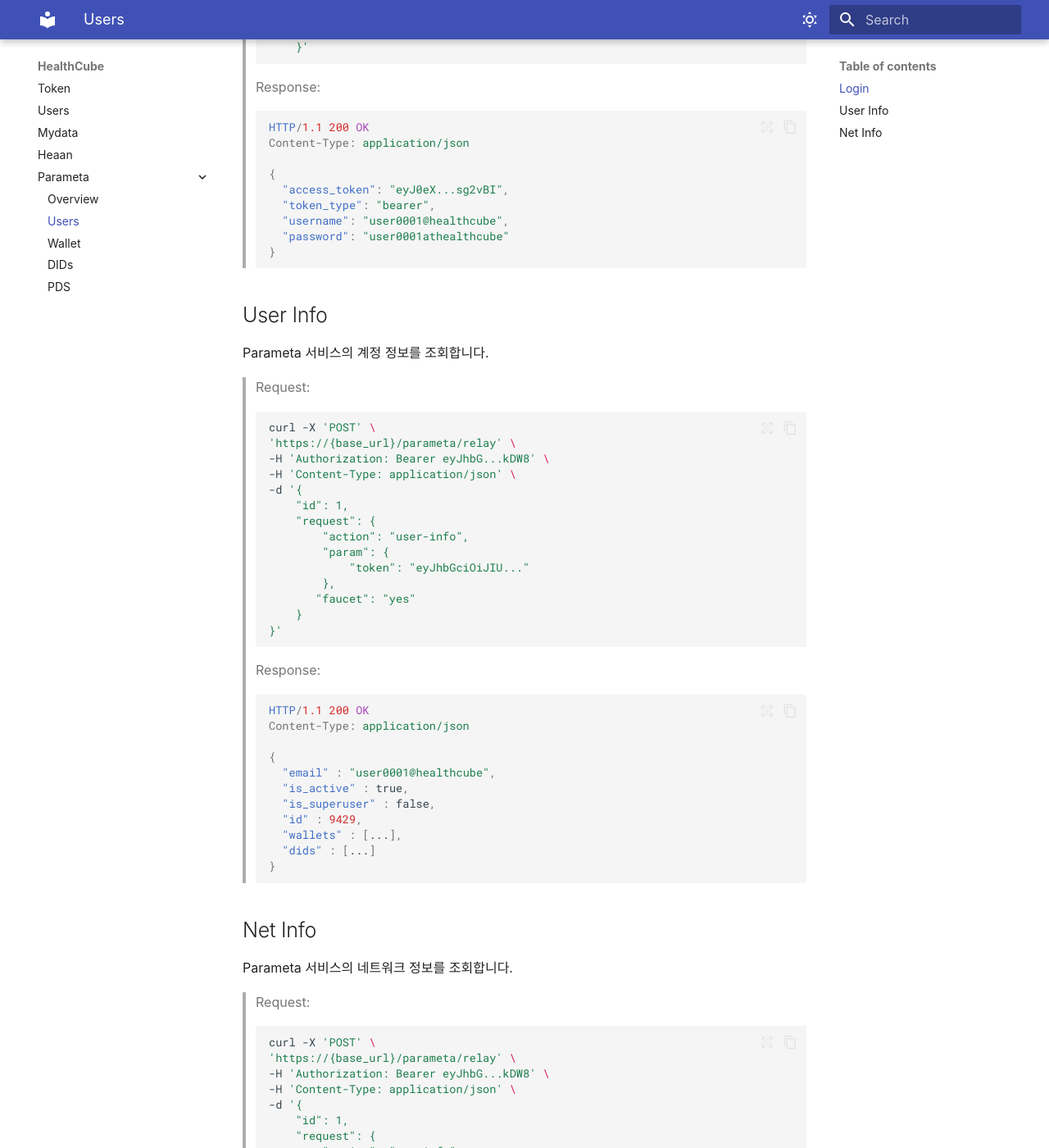
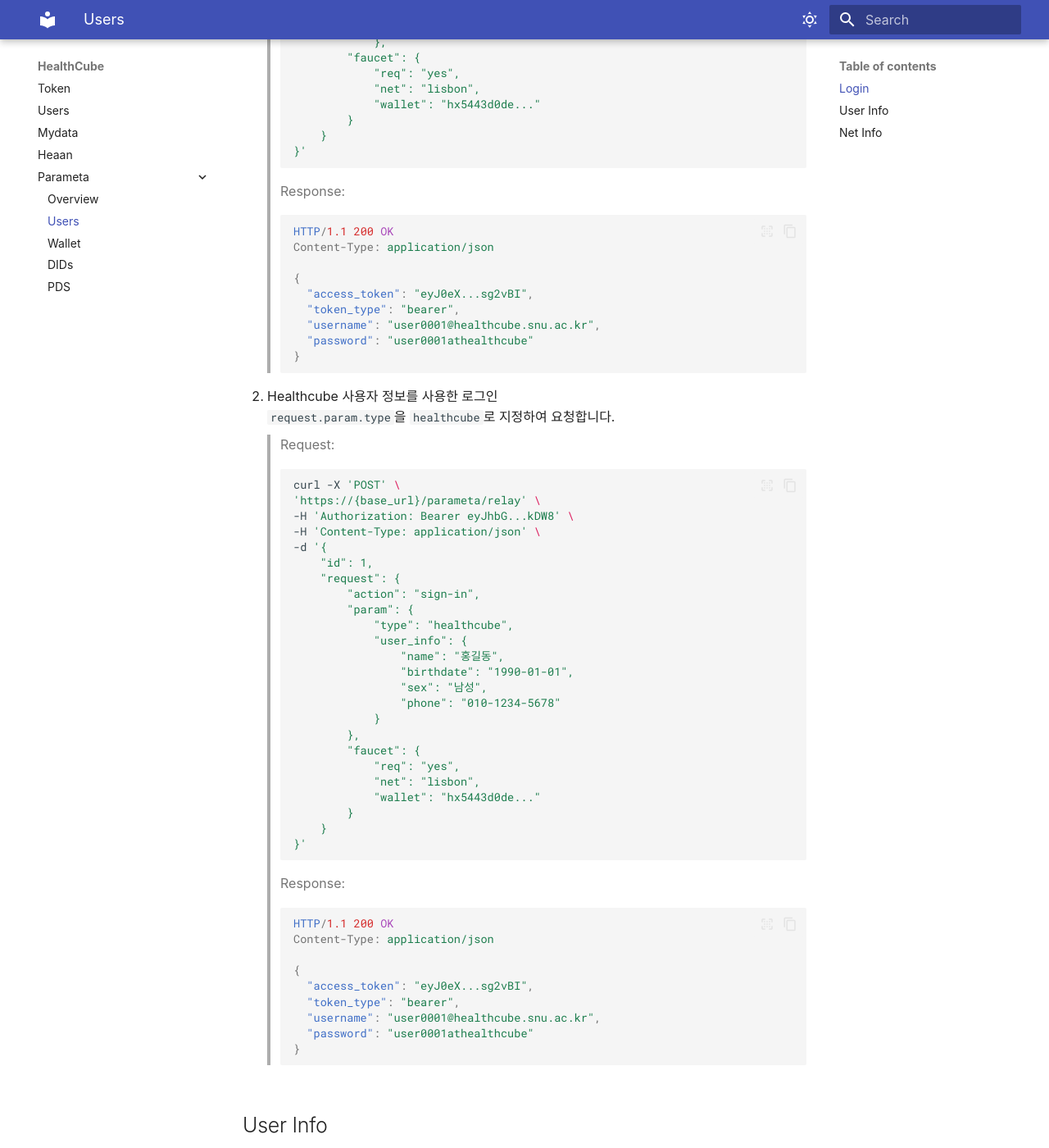
Before and after one commit to dongdongjae/healthcube-docs, an MkDocs documentation site: the page built from docs/parameta/parameta_users.md, in a window 1280 px wide and 1400 px high, scrolled down 667 px. Shown: the whole window at 82% size. Built offline with MkDocs 1.6.1 and Material for MkDocs 9.7.7, drawn with Linux system fonts in a browser that asks for light colours; some of the changed text lies outside the part shown.

Commit message:
Update: parameta service docs 수정

````diff
--- a/docs/parameta/parameta_users.md
+++ b/docs/parameta/parameta_users.md
@@ -1,46 +1,97 @@
 ## Login
 
-Parameta 서비스 계정 정보로 로그인을 합니다.
+Parameta 서비스 로그인을 합니다.
+로그인은 'parameta' 계정 정보를 사용하는 방법과 'healthcube' 사용자 정보를 사용하는 방법이 있습니다.
 
-1. 파라메타 계정으로 로그인
-   `request.param.type`을 `parameta`로 지정하여 요청합니다.
+1. Parameta 계정 정보를 사용한 로그인
+      `request.param.type`을 `parameta`로 지정하여 요청합니다.
 
-   > Request:
-   >
-   > ```bash
-   > curl -X 'POST' \
-   > 'https://{base_url}/parameta/relay' \
-   > -H 'Authorization: Bearer eyJhbG...kDW8' \
-   > -H 'Content-Type: application/json' \
-   > -d '{
-   >     "id": 1,
-   >     "request": {
-   >         "action": "sign-in",
-   >         "param": {
-   >             "type": "parameta",
-   >             "user_info": {
-   >                 "username": "user0001@healthcube",
-   >                 "password": "user0001athealthcube"
-   >             }
-   >         },
-   >         "faucet": "yes"
-   >        }
-   >     }'
-   > ```
+      > Request:
+      >
+      > ```bash
+      > curl -X 'POST' \
+      > 'https://{base_url}/parameta/relay' \
+      > -H 'Authorization: Bearer eyJhbG...kDW8' \
+      > -H 'Content-Type: application/json' \
+      > -d '{
+      >     "id": 1,
+      >     "request": {
+      >         "action": "sign-in",
+      >         "param": {
+      >             "type": "parameta",
+      >             "user_info": {
+      >               "username": "user0001@healthcube.snu.ac.kr",
+      >               "password": "user0001athealthcube"
+      >               }
+      >             },
+      >         "faucet": {
+      >             "req": "yes",
+      >             "net": "lisbon",
+      >             "wallet": "hx5443d0de..."
+      >         }
+      >     }
+      > }'
+      > ```
 
-   > Response:
-   >
-   > ```http
-   > HTTP/1.1 200 OK
-   > Content-Type: application/json
-   >
-   > {
-   >   "access_token": "eyJ0eX...sg2vBI",
-   >   "token_type": "bearer",
-   >   "username": "user0001@healthcube",
-   >   "password": "user0001athealthcube"
-   > }
-   > ```
+      > Response:
+      >
+      > ```http
+      > HTTP/1.1 200 OK
+      > Content-Type: application/json
+      >
+      > {
+      >   "access_token": "eyJ0eX...sg2vBI",
+      >   "token_type": "bearer",
+      >   "username": "user0001@healthcube.snu.ac.kr",
+      >   "password": "user0001athealthcube"
+      > }
+      > ```
+
+2. Healthcube 사용자 정보를 사용한 로그인
+   `request.param.type`을 `healthcube`로 지정하여 요청합니다.
+
+      > Request:
+      >
+      > ```bash
+      > curl -X 'POST' \
+      > 'https://{base_url}/parameta/relay' \
+      > -H 'Authorization: Bearer eyJhbG...kDW8' \
+      > -H 'Content-Type: application/json' \
+      > -d '{
+      >     "id": 1,
+      >     "request": {
+      >         "action": "sign-in",
+      >         "param": {
+      >             "type": "healthcube",
+      >             "user_info": {
+      >                 "name": "홍길동",
+      >                 "birthdate": "1990-01-01",
+      >                 "sex": "남성",
+      >                 "phone": "010-1234-5678"
+      >             }
+      >         },
+      >         "faucet": {
+      >             "req": "yes",
+      >             "net": "lisbon",
+      >             "wallet": "hx5443d0de..."
+      >         }
+      >     }
+      > }'
+      > ```
+
+      > Response:
+      >
+      > ```http
+      > HTTP/1.1 200 OK
+      > Content-Type: application/json
+      >
+      > {
+      >   "access_token": "eyJ0eX...sg2vBI",
+      >   "token_type": "bearer",
+      >   "username": "user0001@healthcube.snu.ac.kr",
+      >   "password": "user0001athealthcube"
+      > }
+      > ```
 
 ## User Info
 
@@ -60,7 +111,11 @@
 >         "param": {
 >             "token": "eyJhbGciOiJIU..."
 >         },
->        "faucet": "yes"
+>         "faucet": {
+>             "req": "yes",
+>             "net": "lisbon",
+>             "wallet": "hx5443d0de..."
+>         }
 >     }
 > }'
 > ```
@@ -99,7 +154,11 @@
 >         "param": {
 >             "token": "eyJhbGciOiJIU..."
 >         },
->        "faucet": "yes"
+>         "faucet": {
+>             "req": "yes",
+>             "net": "lisbon",
+>             "wallet": "hx5443d0de..."
+>         }
 >     }
 > }'
 > ```
````
Also changed, not shown: docs/parameta/overview.md (+24 -4 lines), docs/parameta/parameta_dids.md (+15 -3 lines), docs/parameta/parameta_pds.md (+39 -17 lines), docs/parameta/parameta_wallet.md (+22 -13 lines).
